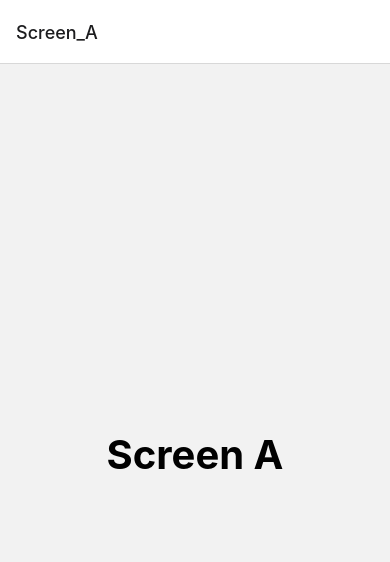
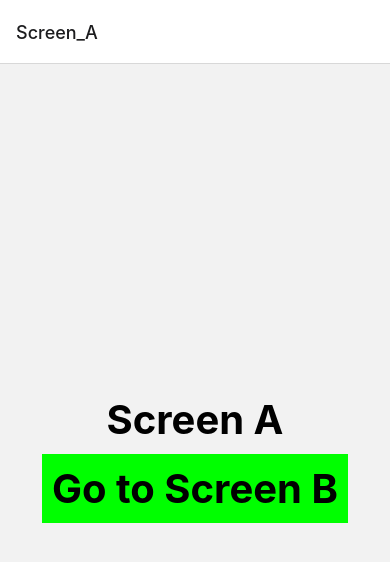
Before and after one commit to codingscode/reactnative_from_zero_to_hero, a React Native app in the folder rntour/: screen / in a window 390 px wide. Shown: the top 562 px of the page. Built offline with nearby package versions, Linux system fonts and the light colour scheme.

Commit message:
parte 98

```diff
--- a/rntour/src/App.js
+++ b/rntour/src/App.js
@@ -1,6 +1,6 @@
 
 import React, { useState } from 'react'
-import { StyleSheet, Text, View  } from 'react-native'
+import { Pressable, StyleSheet, Text, View  } from 'react-native'
 import { NavigationContainer } from '@react-navigation/native'
 import { createStackNavigator } from '@react-navigation/stack'
 import { enableScreens } from 'react-native-screens'
@@ -13,12 +13,23 @@ function App() {
 
    const Stack = createStackNavigator()
 
-   const ScreenA = () => {
+   const ScreenA = ({navigation}) => {
+
+      const onPressHandler = () => {
+         navigation.navigate('Screen_B')
+      }
+
       return (
          <View style={styles.body} >
             <Text style={styles.text} >
                Screen A
             </Text>
+            <Pressable onPress={onPressHandler} style={({ pressed }) => ({ backgroundColor: pressed ? 'violet' : '#0f0' }) } >
+               <Text style={styles.text} >
+                  Go to Screen B
+               </Text>
+
+            </Pressable>
          </View>
       )
    }
```
